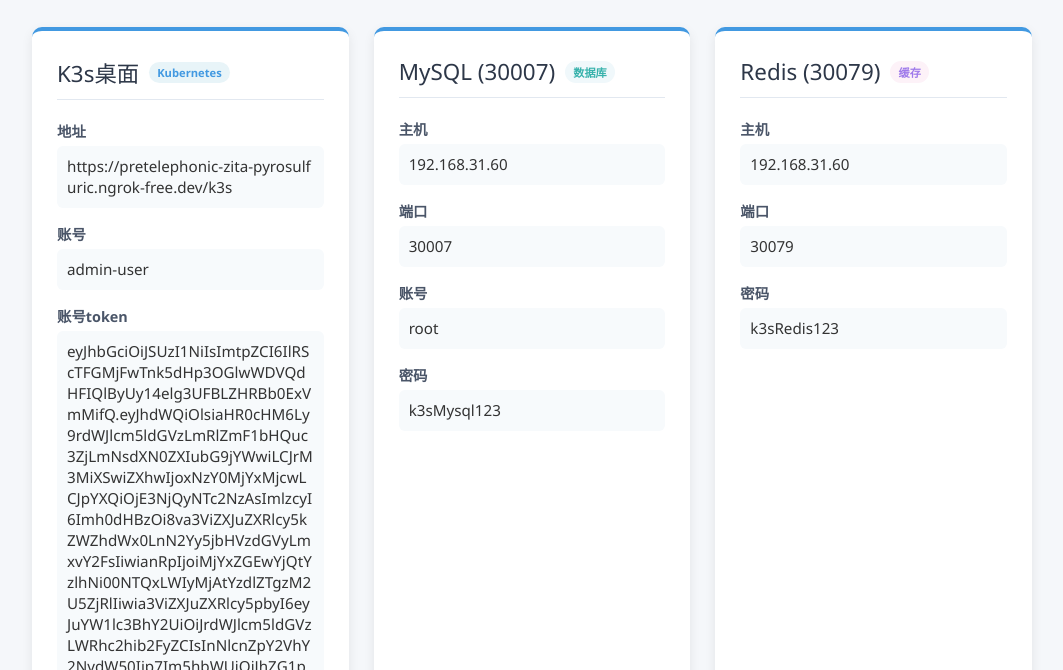
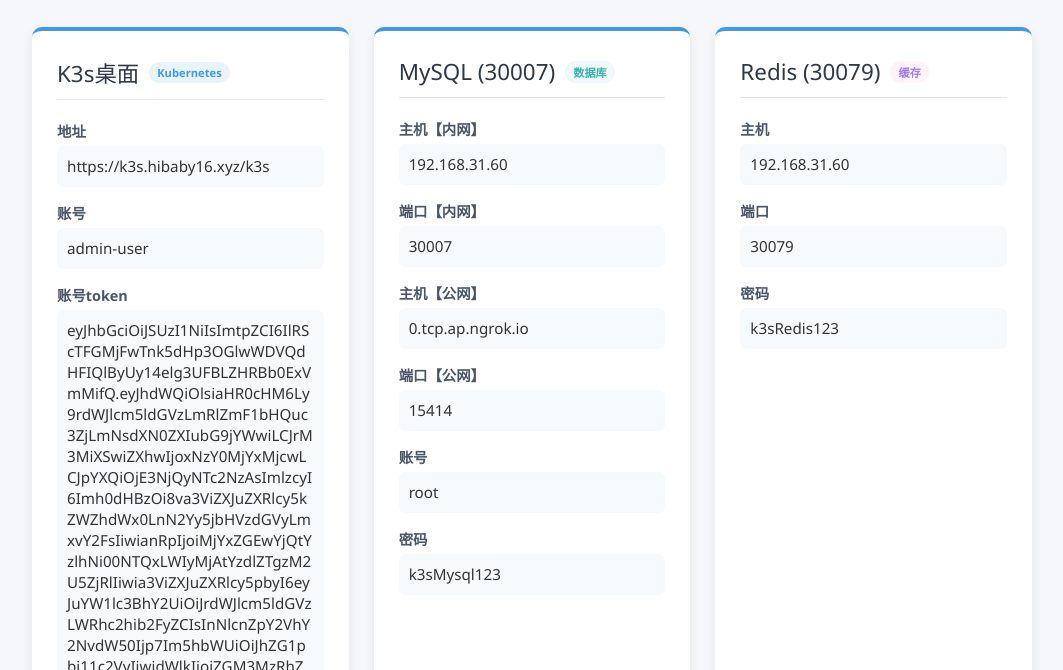
Before and after one commit to zbone/demoApp, a plain HTML site: page index.html in a window 1280 px wide. Shown: the part 130-800 px from the top of the page, without its empty margins (108-1171 px from the left). Drawn offline with Linux system fonts and the light colour scheme.

Commit message:
Update index.html

```diff
--- a/index.html
+++ b/index.html
@@ -205,7 +205,7 @@
                 <div class="info-item">
                     <span class="info-label">地址</span>
                     <div class="info-value">
-                        <span>https://pretelephonic-zita-pyrosulfuric.ngrok-free.dev/k3s</span>
+                        <span>https://k3s.hibaby16.xyz/k3s</span>
                         <button class="copy-btn" onclick="copyToClipboard(this)">复制</button>
                     </div>
                 </div>
@@ -235,7 +235,7 @@
                 </div>
 
                 <div class="info-item">
-                    <span class="info-label">主机</span>
+                    <span class="info-label">主机【内网】</span>
                     <div class="info-value">
                         <span>192.168.31.60</span>
                         <button class="copy-btn" onclick="copyToClipboard(this)">复制</button>
@@ -243,9 +243,25 @@
                 </div>
 
                 <div class="info-item">
-                    <span class="info-label">端口</span>
+                    <span class="info-label">端口【内网】</span>
                     <div class="info-value">
                         <span>30007</span>
+                        <button class="copy-btn" onclick="copyToClipboard(this)">复制</button>
+                    </div>
+                </div>
+
+                <div class="info-item">
+                    <span class="info-label">主机【公网】</span>
+                    <div class="info-value">
+                        <span>0.tcp.ap.ngrok.io</span>
+                        <button class="copy-btn" onclick="copyToClipboard(this)">复制</button>
+                    </div>
+                </div>
+
+                <div class="info-item">
+                    <span class="info-label">端口【公网】</span>
+                    <div class="info-value">
+                        <span>15414</span>
                         <button class="copy-btn" onclick="copyToClipboard(this)">复制</button>
                     </div>
                 </div>
```
